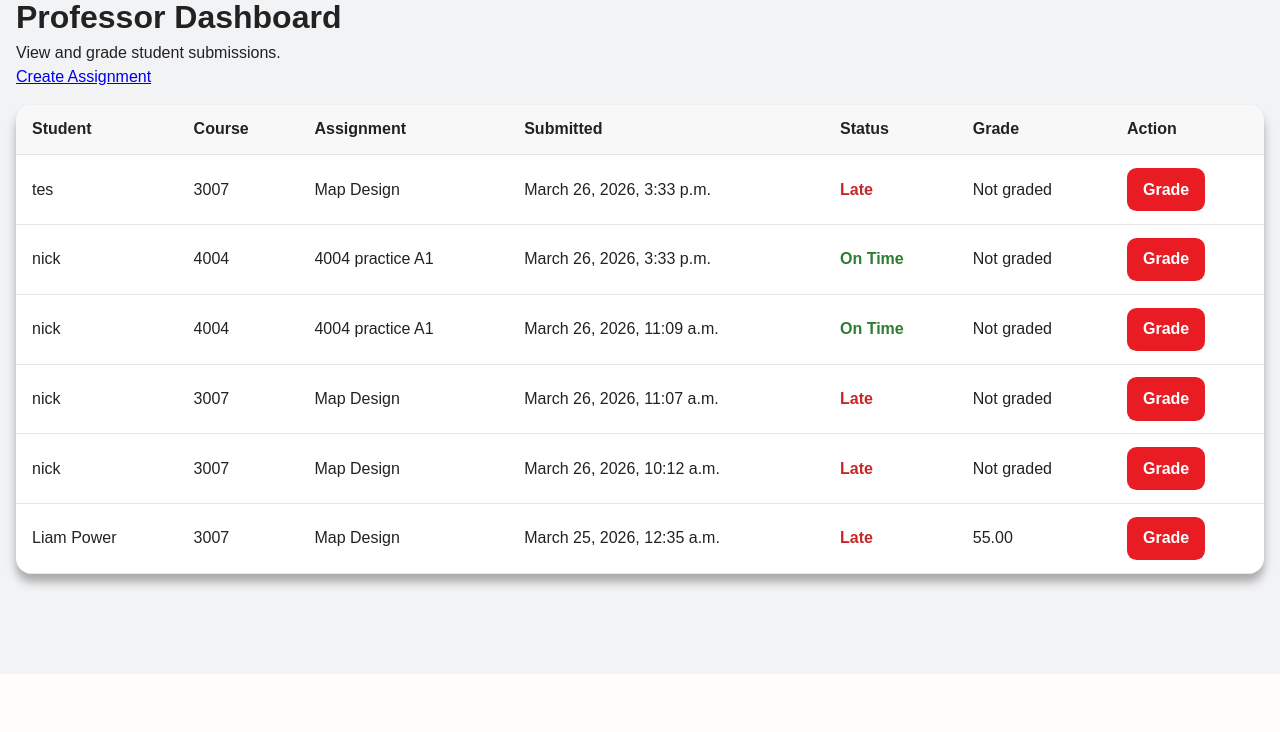
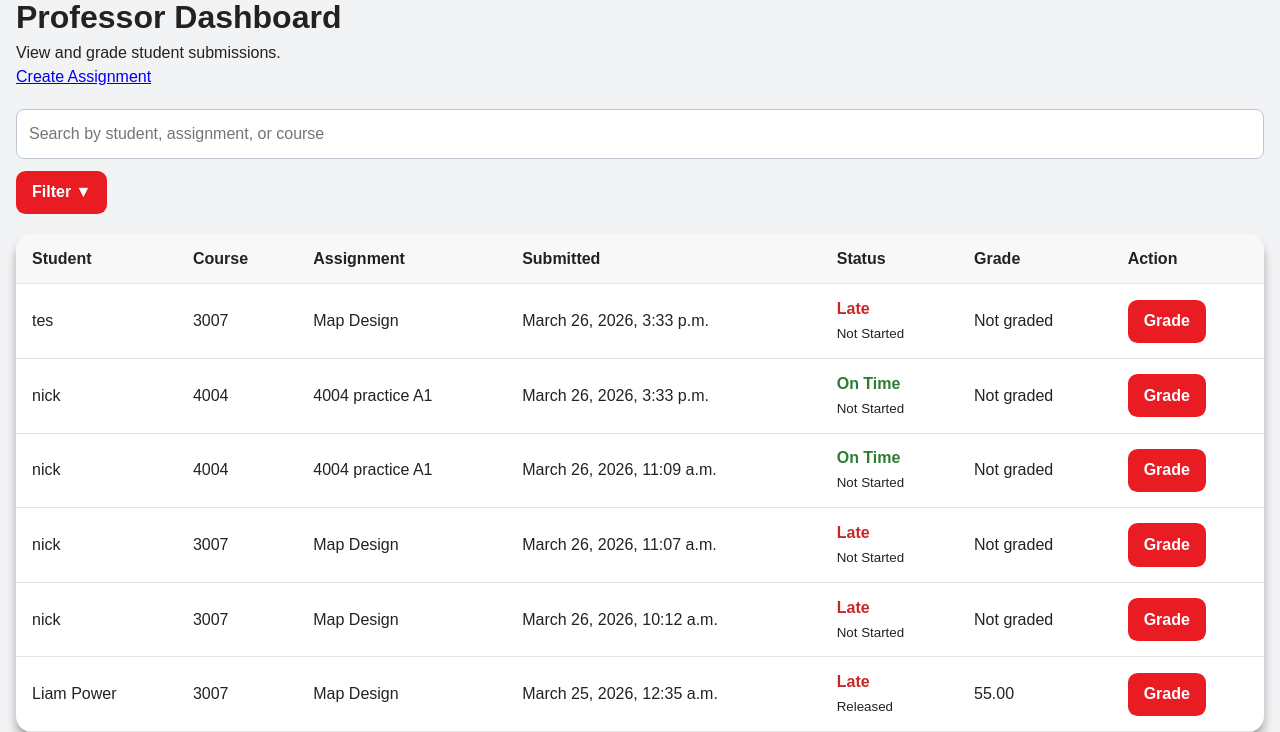
Before and after one commit to nfava/IRM3007-OnlineLearningApplication, a Django app: page /professor-dashboard/ in a window 1280 px wide. Shown: the part 126-858 px from the top of the page. Before the commit the page ends 800 px from the top, so only its background shows below. Run offline with Django 5.2, Linux system fonts and the light colour scheme; data comes from the database, SQL or seed files in the repository; grey boxes are pictures that could not be loaded.

Commit message:
Added search and filtering to submissions

```diff
--- a/IRM3007/grades/static/script.js
+++ b/IRM3007/grades/static/script.js
@@ -14,6 +14,19 @@ window.onclick = function(event) {
       }
     }
   }
+}
+
+function toggleFilters() {
+    let menu = document.getElementById("filterMenu");
+            menu.classList.toggle("show");
+        }
+        window.onclick = function(event) {
+    if (!event.target.closest('.filter-dropdown')) {
+        let menu = document.getElementById("filterMenu");
+        if (menu) {
+            menu.classList.remove("show");
+        }
+    }
 }
 
 // GPA Converter
--- a/IRM3007/grades/static/style.css
+++ b/IRM3007/grades/static/style.css
@@ -436,6 +436,76 @@ input[type="email"]:focus {
     margin-top: 1.5rem;
 }
 
+.top-filter-row {
+    display: flex;
+    gap: 12px;
+    align-items: flex-start;
+    margin: 20px 0;
+    flex-wrap: wrap;
+}
+
+.filter-input {
+    padding: 10px 12px;
+    border: 1px solid #ccc;
+    border-radius: 8px;
+    min-width: 320px;
+    font-size: 14px;
+}
+
+.filter-dropdown {
+    position: relative;
+    display: inline-block;
+}
+
+.filter-menu {
+    display: none;
+    position: absolute;
+    top: 110%;
+    left: 0;
+    min-width: 280px;
+    background: white;
+    border: 1px solid #ddd;
+    border-radius: 12px;
+    padding: 16px;
+    box-shadow: 0 8px 24px rgba(0, 0, 0, 0.12);
+    z-index: 1000;
+}
+
+.filter-menu.show {
+    display: block;
+}
+
+.filter-group {
+    display: flex;
+    flex-direction: column;
+    margin-bottom: 14px;
+}
+
+.filter-group label {
+    margin-bottom: 6px;
+    font-weight: 600;
+    font-size: 14px;
+}
+
+.filter-select {
+    padding: 10px 12px;
+    border: 1px solid #ccc;
+    border-radius: 8px;
+    font-size: 14px;
+}
+
+.filter-actions {
+    display: flex;
+    gap: 10px;
+    margin-top: 8px;
+    flex-wrap: wrap;
+}
+
+.clear-btn {
+    text-decoration: none;
+    display: inline-block;
+    text-align: center;
+}
 
 /* Mobile */
 @media (max-width: 48rem) {
--- a/IRM3007/grades/templates/professor_dashboard.html
+++ b/IRM3007/grades/templates/professor_dashboard.html
@@ -4,12 +4,73 @@
 {% include 'head.html' %}
 <body>
     {% include 'header.html' %}
+
     <main class="grade-page-container">
         <h1>Professor Dashboard</h1>
         <p>View and grade student submissions.</p>
+
         <p>
             <a href="{% url 'create_assignment' %}" class="button">Create Assignment</a>
         </p>
+
+        <form method="get" class="filter-form">
+            <div class="top-filter-row">
+                <input type="text" name="q" placeholder="Search by student, assignment, or course" value="{{ search_query }}" class="filter-input">
+                <div class="filter-dropdown">
+                    <button type="button" class="grade-btn" onclick="toggleFilters()"> Filter ▼ </button>
+
+                    <div id="filterMenu" class="filter-menu">
+                        <div class="filter-group">
+                            <label for="course">Course</label>
+                            <select name="course" id="course" class="filter-select">
+                                <option value="">All Courses</option>
+                                {% for course in course_codes %}
+                                    <option value="{{ course }}" {% if selected_course == course %}selected{% endif %}>
+                                        {{ course }}
+                                    </option>
+                                {% endfor %}
+                            </select>
+                        </div>
+
+                        <div class="filter-group">
+                            <label for="status">Status</label>
+                            <select name="status" id="status" class="filter-select">
+                                <option value="">All Statuses</option>
+                                {% for value, label in status_choices %}
+                                    <option value="{{ value }}" {% if selected_status == value %}selected{% endif %}>
+                                        {{ label }}
+                                    </option>
+                                {% endfor %}
+                            </select>
+                        </div>
+
+                        <div class="filter-group">
+                            <label for="grade_filter">Grade</label>
+                            <select name="grade_filter" id="grade_filter" class="filter-select">
+                                <option value="">All Grades</option>
+                                <option value="graded" {% if selected_grade_filter == 'graded' %}selected{% endif %}>Graded</option>
+                                <option value="not_graded" {% if selected_grade_filter == 'not_graded' %}selected{% endif %}>Not Graded</option>
+                            </select>
+                        </div>
+
+                        <div class="filter-group">
+                            <label for="late_filter">Submission Time</label>
+                            <select name="late_filter" id="late_filter" class="filter-select">
+                                <option value="">All Submission Times</option>
+                                <option value="on_time" {% if selected_late_filter == 'on_time' %}selected{% endif %}>On Time</option>
+                                <option value="late" {% if selected_late_filter == 'late' %}selected{% endif %}>Late</option>
+                            </select>
+                        </div>
+
+                        <div class="filter-actions">
+                            <button type="submit" class="button">Apply Filters</button>
+                            <a href="{% url 'professor_dashboard' %}" class="button clear-btn">Clear</a>
+                        </div>
+                    </div>
+                </div>
+            </div>
+        </form>
+
         <div class="submission-table-wrapper">
             <table class="submission-table">
                 <thead>
@@ -36,6 +97,8 @@
                             {% else %}
                                 <span class="status-ontime">On Time</span>
                             {% endif %}
+                            <br>
+                            <small>{{ submission.get_status_display }}</small>
                         </td>
                         <td>
                             {% if submission.grade %}
@@ -52,12 +115,13 @@
                     </tr>
                     {% empty %}
                     <tr>
-                        <td colspan="7">No submissions yet.</td>
+                        <td colspan="7">No submissions match your filters.</td>
                     </tr>
                     {% endfor %}
                 </tbody>
             </table>
         </div>
     </main>
+
 </body>
 </html>
--- a/IRM3007/grades/views.py
+++ b/IRM3007/grades/views.py
@@ -1,4 +1,6 @@
+from django.db import models
 from django.shortcuts import render, redirect, get_object_or_404
+from django.db.models import Q
 from django.utils import timezone
 from .forms import SubmissionForm, GradeSubmissionForm, AssignmentForm
 from .models import Assignment, Submission
@@ -50,9 +52,55 @@ def professor_dashboard(request):
     submissions = Submission.objects.select_related('assignment').order_by('-submitted_at')
     assignments = Assignment.objects.all().order_by('course_code', 'due_date')
 
+    # Search and filtering
+    search_query = request.GET.get('q', '').strip()
+    course_filter = request.GET.get('course', '').strip()
+    status_filter = request.GET.get('status', '').strip()
+    grade_filter = request.GET.get('grade_filter', '').strip()
+    late_filter = request.GET.get('late_filter', '').strip()
+
+    # Search by student name, assignment title, or course code
+    if search_query:
+        submissions = submissions.filter(
+            Q(student_name__icontains=search_query) |
+            Q(assignment__title__icontains=search_query) |
+            Q(assignment__course_code__icontains=search_query)
+        )
+
+    # Filter by course
+    if course_filter:
+        submissions = submissions.filter(assignment__course_code=course_filter)
+
+    # Filter by grading workflow status
+    if status_filter:
+        submissions = submissions.filter(status=status_filter)
+
+    # Filter by graded / not graded
+    if grade_filter == 'graded':
+        submissions = submissions.filter(grade__isnull=False)
+    elif grade_filter == 'not_graded':
+        submissions = submissions.filter(grade__isnull=True)
+
+    # Filter by on-time / late
+    now = timezone.now()
+    if late_filter == 'late':
+        submissions = submissions.filter(submitted_at__gt=models.F('assignment__due_date'))
+    elif late_filter == 'on_time':
+        submissions = submissions.filter(submitted_at__lte=models.F('assignment__due_date'))
+
+    # Get unique course codes for dropdown
+    course_codes = Assignment.objects.values_list('course_code', flat=True).distinct().order_by('course_code')
+
     return render(request, 'professor_dashboard.html', {
         'submissions': submissions,
         'assignments': assignments,
+        'course_codes': course_codes,
+        'search_query': search_query,
+        'selected_course': course_filter,
+        'selected_status': status_filter,
+        'selected_grade_filter': grade_filter,
+        'selected_late_filter': late_filter,
+        'status_choices': Submission.STATUS_CHOICES,
     })
 
 def grade_submission(request, submission_id):
```
